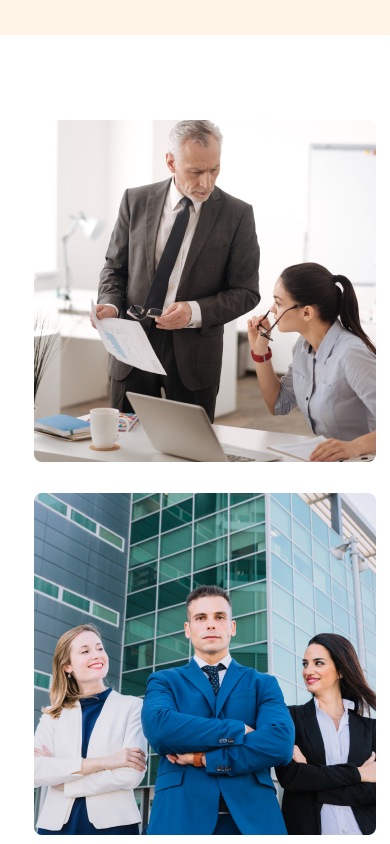
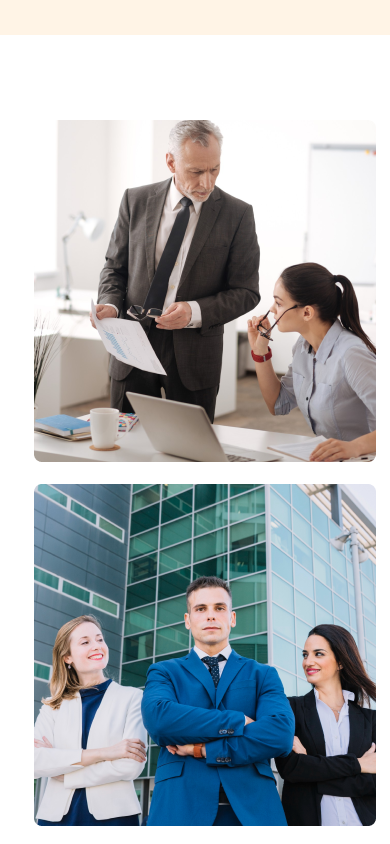
Before and after one commit to sadmansakib172/Assignment-2, a plain HTML site: page index.html in a window 390 px wide. Shown: the part 2040-2884 px from the top of the page. Drawn offline with Linux system fonts and the light colour scheme.

Commit message:
finally responsive done sucessfully

```diff
--- a/styles/architect.css
+++ b/styles/architect.css
@@ -8,11 +8,6 @@
     background: rgba(255, 144, 14, 0.1);
     padding: 50px 120px 25px 140px;
 }
-
-/* .container-2 {
-    background: #FFFFFF;
-    padding: 50px 300px 85px 320px;
-} */
 
 .btn-primary {
     width: 150px;
@@ -119,7 +114,8 @@
 .features-images {
     display: grid;
     grid-template-columns: repeat(2, 1fr);
-    row-gap: 24px;
+    row-gap: 15px;
+    column-gap: 15px;
     margin-left: 50px;
 
 }
@@ -273,7 +269,6 @@
     color:#727272;
 }
 .about-info-image img{
-    /* padding-left: 20px; */
     margin-left: 10px;
     border-radius: 10px;
     box-shadow: 0px 4px 30px rgba(0, 0, 0, 0.10);
@@ -306,6 +301,7 @@
     height: 40px;
     padding: 20px 95px 85px 95px;
 }
+/* footer styles  */
 
 .footer {
     display: flex;
```
